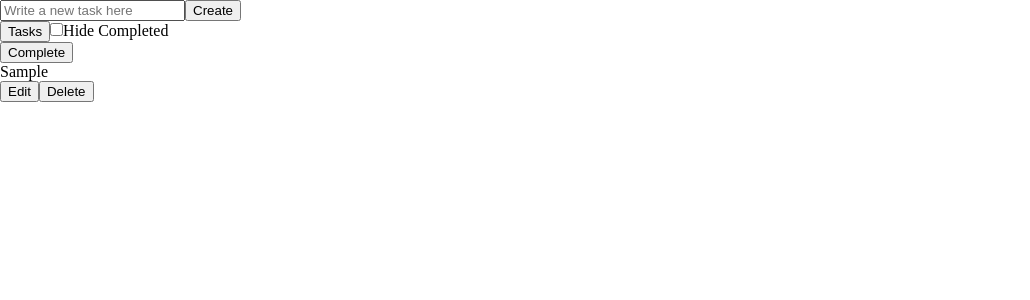
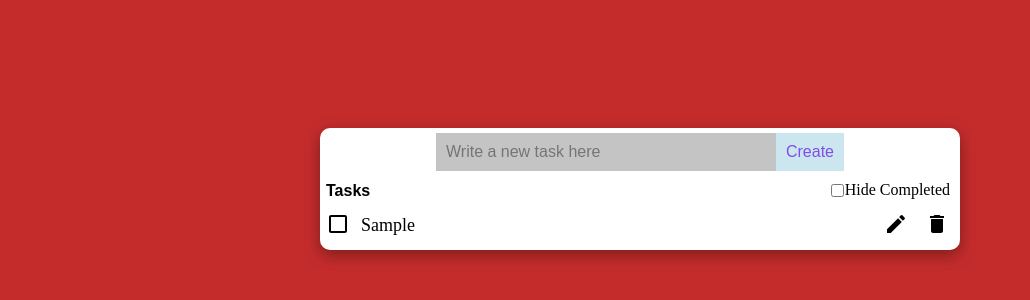
Before and after one commit to Julienger0/to-do-list-elecctro, a React (Create React App) app: page / in a window 1280 px wide. Both pictures are taken after typing "Sample" into the empty fields and a click on the button "Create". Shown: the top 300 px of the page, without its empty margins (0-1030 px from the left). Built offline with nearby package versions, Linux system fonts and the light colour scheme.

Commit message:
CSS done

```diff
--- a/package.json
+++ b/package.json
@@ -3,6 +3,9 @@
   "version": "0.1.0",
   "private": true,
   "dependencies": {
+    "@emotion/react": "^11.9.0",
+    "@emotion/styled": "^11.8.1",
+    "@mui/icons-material": "^5.6.2",
     "@testing-library/jest-dom": "^5.16.4",
     "@testing-library/react": "^13.1.1",
     "@testing-library/user-event": "^13.5.0",
--- a/src/ToDoList.js
+++ b/src/ToDoList.js
@@ -1,5 +1,9 @@
 import React, { useState } from "react";
 import { useStateValue } from "./StateProvider";
+import DeleteIcon from "@mui/icons-material/Delete";
+import EditIcon from "@mui/icons-material/Edit";
+import CheckBoxOutlineBlankIcon from "@mui/icons-material/CheckBoxOutlineBlank";
+import CheckBoxIcon from "@mui/icons-material/CheckBox";
 
 function ToDoList() {
   const [checked, setChecked] = useState(false);
@@ -54,30 +58,76 @@ function ToDoList() {
 
   return (
     <div className="todolist">
-      <button onClick={() => OrderToDoList()}>Tasks</button>
-      <label>
+      <div className="todolist_header">
+        <button className="todolist_header_btn" onClick={() => OrderToDoList()}>
+          Tasks
+        </button>
+        <label className="todolist_check">
           <input type="checkbox" checked={checked} onChange={handleChange} />
           Hide Completed
         </label>
+      </div>
       {checked
         ? filteredtodolist.map((item, id) => (
             <div className="todolist_todo" key={id}>
-              <button onClick={() => CompleteTask(item.id, item.completed)}>
-                Complete
+              <div className="todolist_todo_left">
+                <button
+                  className="todolist_todo_btn"
+                  onClick={() => CompleteTask(item.id, item.completed)}
+                >
+                  {item.completed ? (
+                    <CheckBoxIcon />
+                  ) : (
+                    <CheckBoxOutlineBlankIcon />
+                  )}
                 </button>
                 <p>{item.name}</p>
-              <button onClick={() => EditTask(item.id)}>Edit</button>
-              <button onClick={() => DeleteTask(item.id)}>Delete</button>
+              </div>
+              <div className="todolist_todo_right">
+                <button
+                  className="todolist_todo_btn"
+                  onClick={() => EditTask(item.id)}
+                >
+                  <EditIcon />
+                </button>
+                <button
+                  className="todolist_todo_btn"
+                  onClick={() => DeleteTask(item.id)}
+                >
+                  <DeleteIcon />
+                </button>
+              </div>
             </div>
           ))
         : todolist.map((item, id) => (
             <div className="todolist_todo" key={id}>
-              <button onClick={() => CompleteTask(item.id, item.completed)}>
-                Complete
+              <div className="todolist_todo_left">
+                <button
+                  className="todolist_todo_btn"
+                  onClick={() => CompleteTask(item.id, item.completed)}
+                >
+                  {item.completed ? (
+                    <CheckBoxIcon />
+                  ) : (
+                    <CheckBoxOutlineBlankIcon />
+                  )}
                 </button>
                 <p>{item.name}</p>
-              <button onClick={() => EditTask(item.id)}>Edit</button>
-              <button onClick={() => DeleteTask(item.id)}>Delete</button>
+              </div>
+              <div className="todolist_todo_right">
+                <button
+                  className="todolist_todo_btn"
+                  onClick={() => EditTask(item.id)}
+                >
+                  <EditIcon />
+                </button>
+                <button
+                  className="todolist_todo_btn"
+                  onClick={() => DeleteTask(item.id)}
+                >
+                  <DeleteIcon />
+                </button>
+              </div>
             </div>
           ))}
     </div>
--- a/src/index.css
+++ b/src/index.css
@@ -1,3 +1,94 @@
 * {
   margin: 0;
 }
+
+body {
+  background-color: #c42c2c;
+}
+
+.app {
+  margin: 0 auto;
+  margin-top: 10%;
+  max-width: 50%;
+  background: #fff;
+  border-radius: 10px;
+  box-shadow: rgba(0, 0, 0, 0.35) 0px 5px 15px;
+}
+.addTask {
+  padding-top: 5px;
+  padding-bottom: 10px;
+}
+.addTask_form {
+  text-align: center;
+}
+
+.addTask_text {
+  width: 50%;
+  padding: 10px;
+  font-size: 16px;
+  border: none;
+  background-color: rgb(196, 196, 196);
+  cursor: pointer;
+}
+
+.addTask_submit {
+  padding: 8px;
+  background: rgb(203, 230, 238);
+  border-color: transparent;
+  font-size: 16px;
+  min-width: 10%;
+  color: #804de8;
+  cursor: pointer;
+}
+
+.todolist_header {
+  display: flex;
+  justify-content: space-between;
+}
+.todolist_header_btn {
+  border: none;
+  background-color: #fff;
+  font-size: 16px;
+  font-weight: bold;
+  cursor: pointer;
+}
+
+.todolist_check {
+  font-size: 16px;
+  margin-right: 10px;
+  cursor: pointer;
+}
+
+input[type="checkbox"] {
+  vertical-align: middle;
+  position: relative;
+  bottom: 1px;
+  cursor: pointer;
+  margin-right: 1px;
+}
+
+.todolist_todo {
+  display: flex;
+  justify-content: space-between;
+  margin-top: 10px;
+  padding-bottom: 10px;
+}
+
+.todolist_todo_left {
+  display: flex;
+  align-items: center;
+  font-size: 18px;
+  width: 80%;
+}
+
+.todolist_todo_left:hover {
+  background-color: rgba(243, 21, 21, 0.386);
+  transition: all 0.5s linear;
+}
+
+.todolist_todo_btn {
+  margin-right: 5px;
+  border: none;
+  background-color: #fff;
+  cursor: pointer;
+}
```
Also changed, not shown: 1 other file (tests, documents, lock files or other folders). Lines whose indentation alone changed are shown as unchanged.
